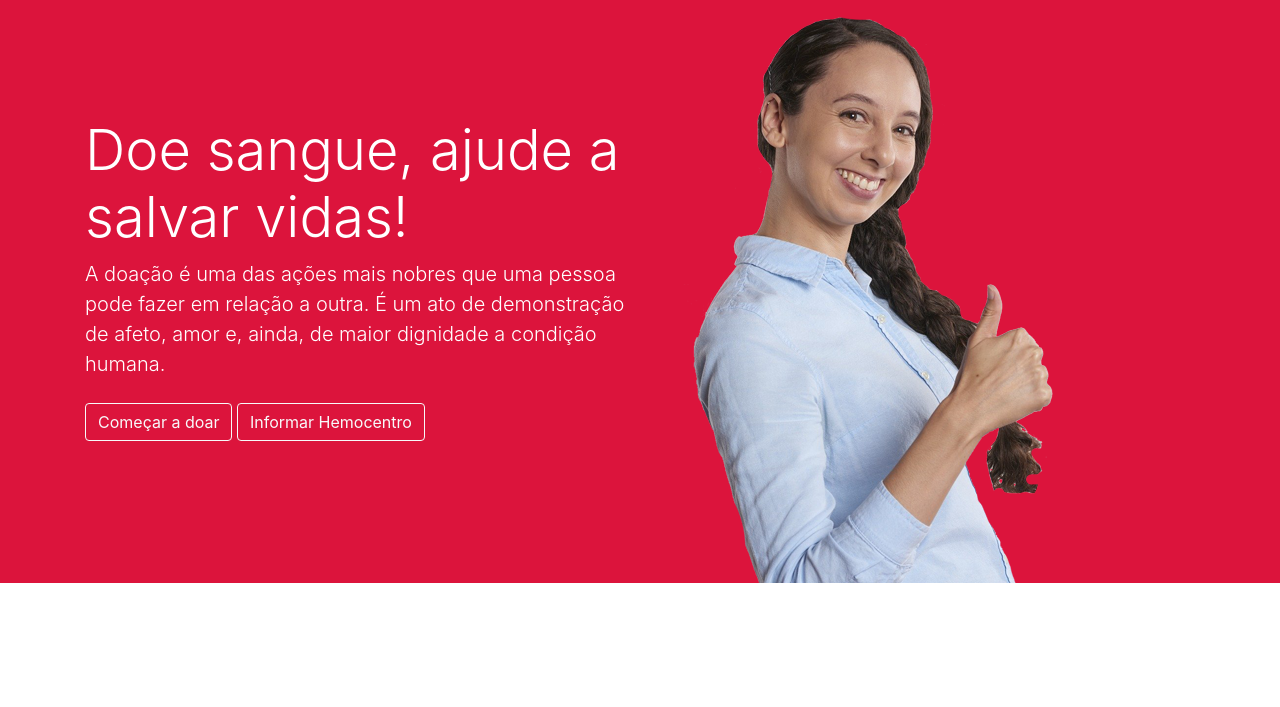
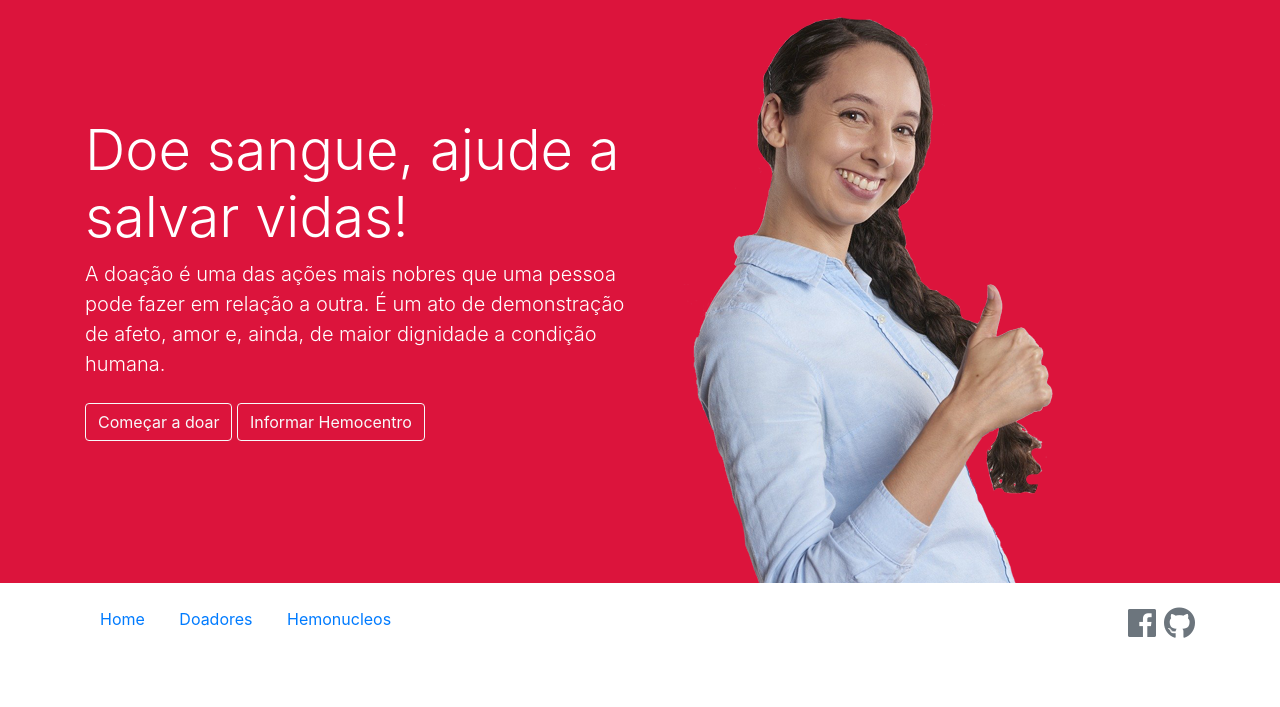
Before and after one commit to victorveiga/plus-sangue, a Django app: page / in a window 1280 px wide. Shown: the part 57-764 px from the top of the page. Run offline with Django 3.2, Linux system fonts and the light colour scheme; some libraries are stand-ins or nearby versions.

Commit message:
mais ajustes na home page

```diff
--- a/core/templates/index.html
+++ b/core/templates/index.html
@@ -1,5 +1,6 @@
 {% extends 'base.html' %}
 {% load static %}
+{% load bootstrap %}
 {% block main %}
 
     <!-- Font Awesome -->
@@ -15,17 +16,88 @@
                   A doação é uma das ações mais nobres que uma pessoa pode fazer em relação a outra. É um ato de demonstração de afeto, amor e, ainda, de maior dignidade a condição humana.
                 </p>
                 <div class="mt-4 mb-4">
-                  <button type="button" class="btn btn-outline-light">Começar a doar</button>
-                  <button type="button" class="btn btn-outline-light">Informar Hemocentro</button>
+                  <button type="button" class="btn btn-outline-light" onclick="habilitarFormDoador()">Começar a doar</button>
+                  <button type="button" class="btn btn-outline-light" onclick="habilitarFormHemocentro()">Informar Hemocentro</button>
                 </div>
 
               </div>
             </div>
             <div class="col-md-6 d-none d-md-block">
-			  <img src="{% static 'img/capa-mulher.png' %}">
+			        <img src="{% static 'img/capa-mulher.png' %}">
             </div>
           </div>
         </div>
     </section>
 
+    <section id="form-doador">
+      <div class="container">
+        <div class="row">
+          <div class="col-md-6">
+            <form method="post">
+              {% csrf_token %}
+              {{ form_doador|bootstrap }}
+
+              <div id="botoes-down">
+                  <button class="btn btn-dark ml-2" type="button" onclick="goTo('{% url 'doadores' %}')">Voltar para casa</button>
+                  <button class="btn btn-danger ml-2" type="submit">Gravar Inscrição</button>
+              </div>
+          </form>
+          </div>
+        </div>
+      </div>
+    </section>
+
+    <section id="form-hemocentro">
+      <div class="container">
+        <div class="row">
+          <div class="col-md-6">
+            <form method="post">
+              {% csrf_token %}
+              {{ form_hemocentro|bootstrap }}
+
+              <div id="botoes-down">
+                  <button class="btn btn-dark ml-2" type="button" onclick="goTo('{% url 'hemonucleos' %}')">Voltar para casa</button>
+                  <button class="btn btn-danger ml-2" type="submit">Gravar Inscrição</button>
+              </div>
+            </form>
+          </div>
+        </div>
+      </div>
+    </section>
+
+    <footer class="mt-4 mb-4">
+      <div class="container">
+        <div class="row">
+          <div class="col-md-8">
+            <p>
+              <a href="">Home</a>
+              <a href="">Doadores</a>
+              <a href="">Hemonucleos</a>
+            </p>
+          </div>
+          <div class="col-md-4 d-flex justify-content-end">
+            <a class="text-secondary ml-2" href="">
+              <i class="fab fa-facebook fa-2x"></i>
+            </a>
+            <a class="text-secondary ml-2" href="https://github.com/victorveiga">
+              <i class="fab fa-github fa-2x"></i>
+            </a>
+          </div>
+        </div>
+      </div>
+    </footer>
+
+    <script>
+      document.getElementById("form-doador").style.display = "none";
+      document.getElementById("form-hemocentro").style.display = "none";
+
+      function habilitarFormDoador(params) {
+        document.getElementById("form-doador").style.display = "block";
+      }
+
+      function habilitarFormHemocentro(params) {
+        document.getElementById("form-hemocentro").style.display = "block";
+      }
+    </script>
+
 {% endblock %}
--- a/core/views.py
+++ b/core/views.py
@@ -1,9 +1,21 @@
 from django.shortcuts import render, HttpResponse
 from django.contrib.auth.decorators import login_required
+
+from doadores.forms import DoadorForm
+from hemonucleos.forms import HemonucleoForm
 
 # Create your views here.
 def home(request):
     if request.user.is_authenticated:
         return render(request, 'home.html')
     else:
-        return render(request, 'index.html')
+        form_doador = DoadorForm(request.POST or None, request.FILES or None)
+        form_hemocentro = HemonucleoForm(request.POST or None, request.FILES or None)
+
+        if form_doador.is_valid():
+            form_doador.save()
+
+        if form_hemocentro.is_valid():
+            form_hemocentro.save()
+
+        return render(request, 'index.html', {'form_doador': form_doador, 'form_hemocentro': form_hemocentro})
--- a/statics/css/style.css
+++ b/statics/css/style.css
@@ -1,3 +1,7 @@
+footer p a {
+    margin: 5px 15px;
+}
+
 .custom-color-standard {
     background: #dc143c;
 }
```
